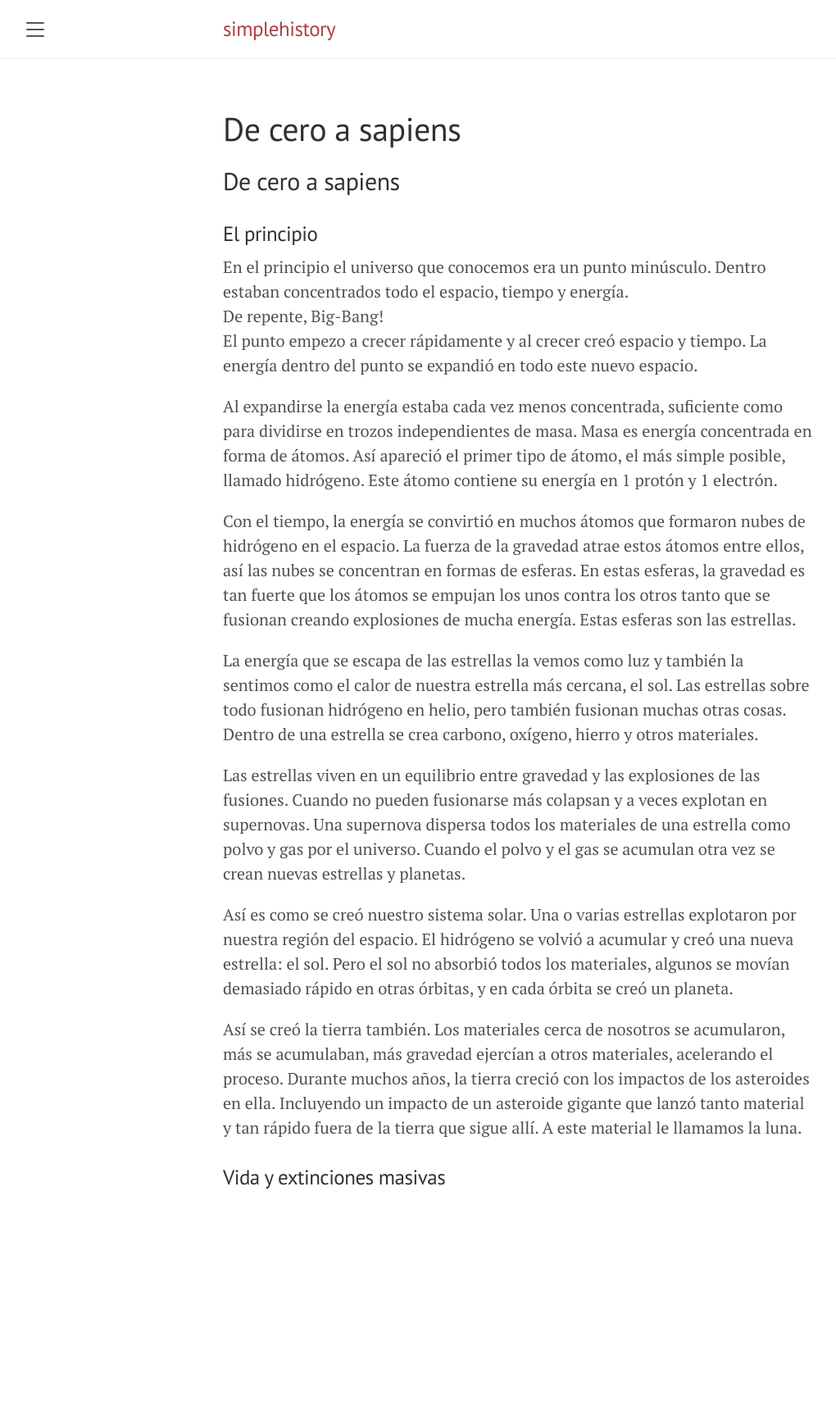
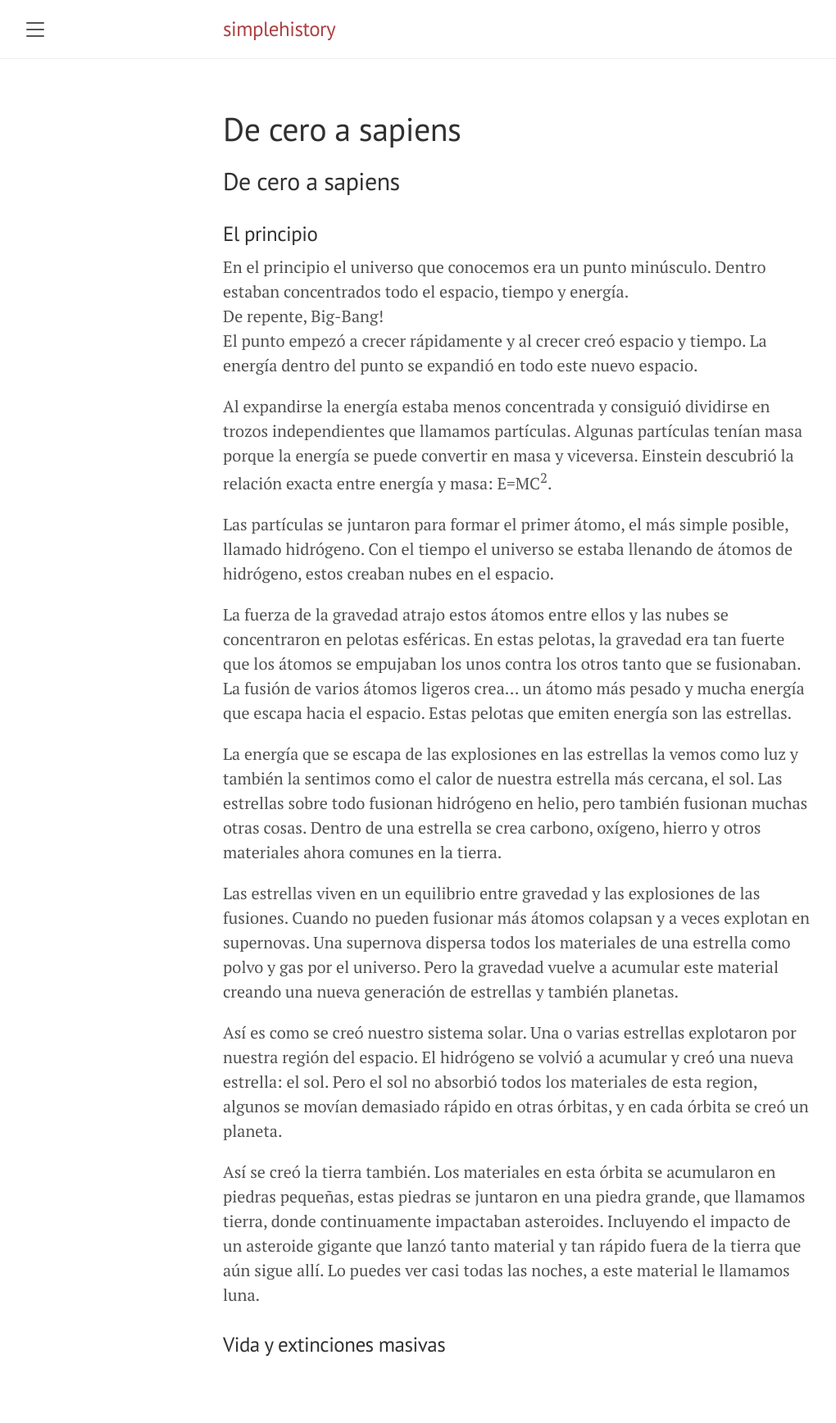
Before and after one commit to JordiPolo/simplehistory, a Jekyll site: the page built from 01.md, in a window 1280 px wide. Shown: the whole page at 82% size, without its empty margins (8-1028 px from the left). Built offline with Jekyll 4.4.1, drawn with Linux system fonts in a browser that asks for light colours; before the commit the page ends 1532 px from its top, so only the background shows below that.

Commit message:
Update 01.md

```diff
--- a/01.md
+++ b/01.md
@@ -5,22 +5,26 @@ title: De cero a sapiens
 ## De cero a sapiens
 
 ### El principio
+
 En el principio el universo que conocemos era un punto minúsculo. Dentro estaban concentrados todo el espacio, tiempo y energía.
 De repente, Big-Bang!
-El punto empezo a crecer rápidamente y al crecer creó espacio y tiempo. La energía dentro del punto se expandió en todo este nuevo espacio.
+El punto empezó a crecer rápidamente y al crecer creó espacio y tiempo. La energía dentro del punto se expandió en todo este nuevo espacio.
 
-Al expandirse la energía estaba cada vez menos concentrada, suficiente como para dividirse en trozos independientes de masa.
-Masa es energía concentrada en forma de átomos. Así apareció el primer tipo de átomo, el más simple posible, llamado hidrógeno. Este átomo contiene su energía en 1 protón y 1 electrón.
+Al expandirse la energía estaba menos concentrada y consiguió dividirse en trozos independientes que llamamos partículas.
+Algunas partículas tenían masa porque la energía se puede convertir en masa y viceversa. Einstein descubrió la relación exacta entre energía y masa: E=MC<sup>2</sup>.
 
-Con el tiempo, la energía se convirtió en muchos átomos que formaron nubes de hidrógeno en el espacio. La fuerza de la gravedad atrae estos átomos entre ellos, así las nubes se concentran en formas de esferas. En estas esferas, la gravedad es tan fuerte que los átomos se empujan los unos contra los otros tanto que se fusionan creando explosiones de mucha energía. Estas esferas son las estrellas.
+Las partículas se juntaron para formar el primer átomo, el más simple posible, llamado hidrógeno. Con el tiempo el universo se estaba llenando de átomos de hidrógeno, estos creaban nubes en el espacio.
+
+La fuerza de la gravedad atrajo estos átomos entre ellos y las nubes se concentraron en pelotas esféricas. En estas pelotas, la gravedad era tan fuerte que los átomos se empujaban los unos contra los otros tanto que se fusionaban. La fusión de varios átomos ligeros crea… un átomo más pesado y mucha energía que escapa hacia el espacio. Estas pelotas que emiten energía son las estrellas.
 
 
-La energía que se escapa de las estrellas la vemos como luz y también la sentimos como el calor de nuestra estrella más cercana, el sol. Las estrellas sobre todo fusionan hidrógeno en helio, pero también fusionan muchas otras cosas. Dentro de una estrella se crea carbono, oxígeno, hierro y otros materiales.
+La energía que se escapa de las explosiones en las estrellas la vemos como luz y también la sentimos como el calor de nuestra estrella más cercana, el sol. Las estrellas sobre todo fusionan hidrógeno en helio, pero también fusionan muchas otras cosas. Dentro de una estrella se crea carbono, oxígeno, hierro y otros materiales ahora comunes en la tierra.
 
-Las estrellas viven en un equilibrio entre gravedad y las explosiones de las fusiones. Cuando no pueden fusionarse más colapsan y a veces explotan en supernovas. Una supernova dispersa todos los materiales de una estrella como polvo y gas por el universo. Cuando el polvo y el gas se acumulan otra vez se crean nuevas estrellas y planetas.
+Las estrellas viven en un equilibrio entre gravedad y las explosiones de las fusiones. Cuando no pueden fusionar más átomos colapsan y a veces explotan en supernovas. Una supernova dispersa todos los materiales de una estrella como polvo y gas por el universo. Pero la gravedad vuelve a acumular este material creando una nueva generación de estrellas y también planetas.
 
-Así es como se creó nuestro sistema solar. Una o varias estrellas explotaron por nuestra región del espacio. El hidrógeno se volvió a acumular y creó una nueva estrella: el sol. Pero el sol no absorbió todos los materiales, algunos se movían demasiado rápido en otras órbitas, y en cada órbita se creó un planeta.
+Así es como se creó nuestro sistema solar. Una o varias estrellas explotaron por nuestra región del espacio. El hidrógeno se volvió a acumular y creó una nueva estrella: el sol. Pero el sol no absorbió todos los materiales de esta region, algunos se movían demasiado rápido en otras órbitas, y en cada órbita se creó un planeta.
 
-Así se creó la tierra también. Los materiales cerca de nosotros se acumularon, más se acumulaban, más gravedad ejercían a otros materiales, acelerando el proceso. Durante muchos años, la tierra creció con los impactos de los asteroides en ella. Incluyendo un impacto de un asteroide gigante que lanzó tanto material y tan rápido fuera de la tierra que sigue allí. A este material le llamamos la luna.
+Así se creó la tierra también. Los materiales en esta órbita se acumularon en piedras pequeñas, estas piedras se juntaron en una piedra grande, que llamamos tierra, donde continuamente impactaban asteroides. Incluyendo el impacto de un asteroide gigante que lanzó tanto material y tan rápido fuera de la tierra que aún sigue allí. Lo puedes ver casi todas las noches, a este material le llamamos luna.
+
 
 ### Vida y extinciones masivas
```
